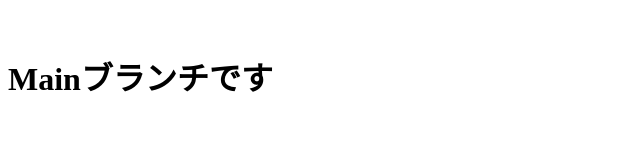
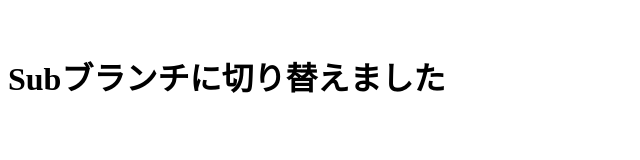
Before and after one commit to sadainoaraisan/sample-repo, a plain HTML site: page index.html in a window 1280 px wide. Shown: the whole page, without its empty margins (0-640 px from the left). Drawn offline with Linux system fonts and the light colour scheme.

Commit message:
Subブランチに切り替えました

```diff
--- a/index.html
+++ b/index.html
@@ -6,6 +6,6 @@
   <title>ブランチ作成</title>
 </head>
 <body>
-　<h1>Mainブランチです</h1>
+　<h1>Subブランチに切り替えました</h1>
 </body>
 </html>
```
